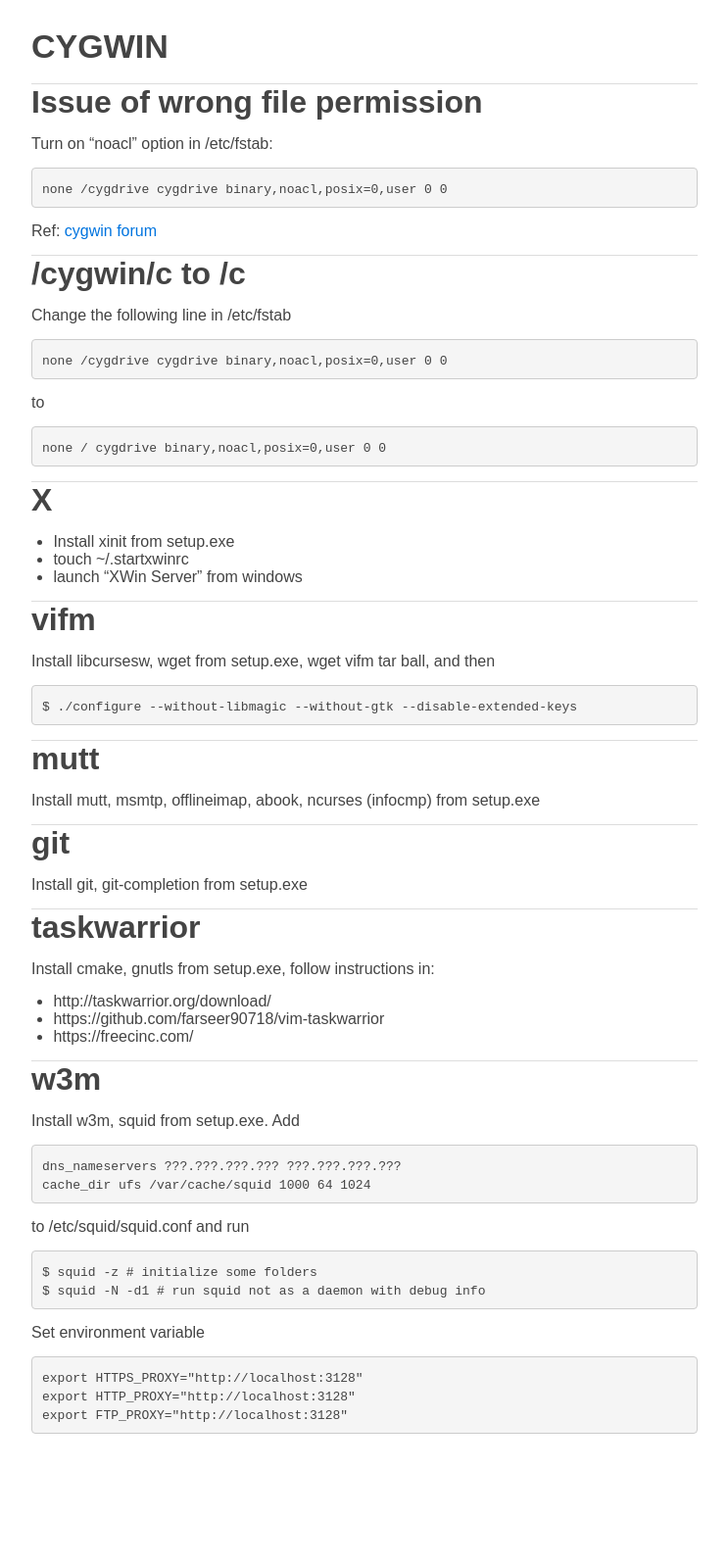
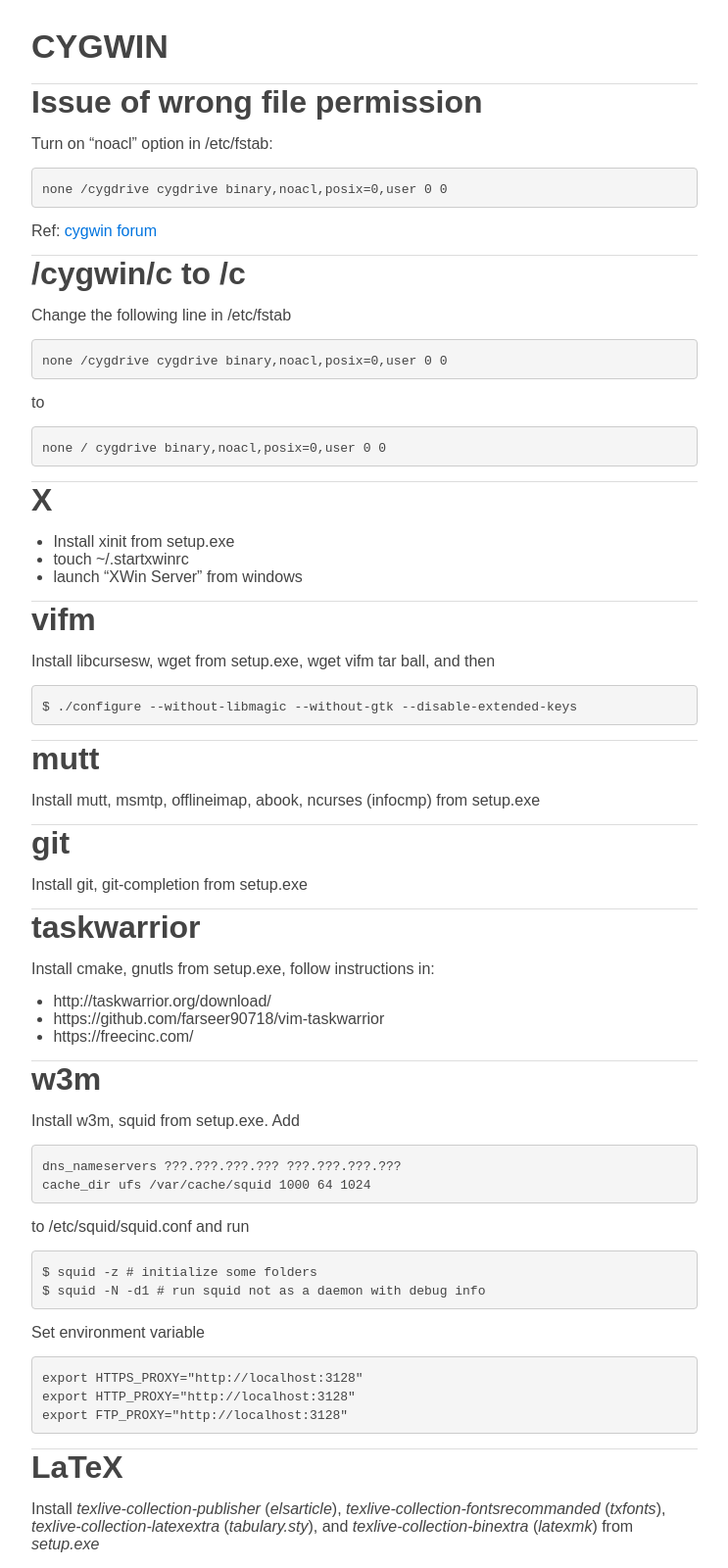
Before and after one commit to jintonic/jintonic.github.io, a Jekyll site: the page built from cs/cygwin/index.md, in a window 1280 px wide. Shown: the whole page at 98% size, without its empty margins (268-1011 px from the left). Built offline with Jekyll 4.4.1, drawn with Linux system fonts in a browser that asks for light colours; comment, search, counter and statistics services are not loaded; before the commit the page ends 1463 px from its top, so only the background shows below that.

Commit message:
added latex

```diff
--- a/cs/cygwin/index.md
+++ b/cs/cygwin/index.md
@@ -90,3 +90,11 @@
 export HTTP_PROXY="http://localhost:3128"
 export FTP_PROXY="http://localhost:3128"
 ~~~
+
+LaTeX
+======
+
+Install *texlive-collection-publisher* (*elsarticle*),
+*texlive-collection-fontsrecommanded* (*txfonts*),
+*texlive-collection-latexextra* (*tabulary.sty*), and
+*texlive-collection-binextra* (*latexmk*) from *setup.exe*
```
